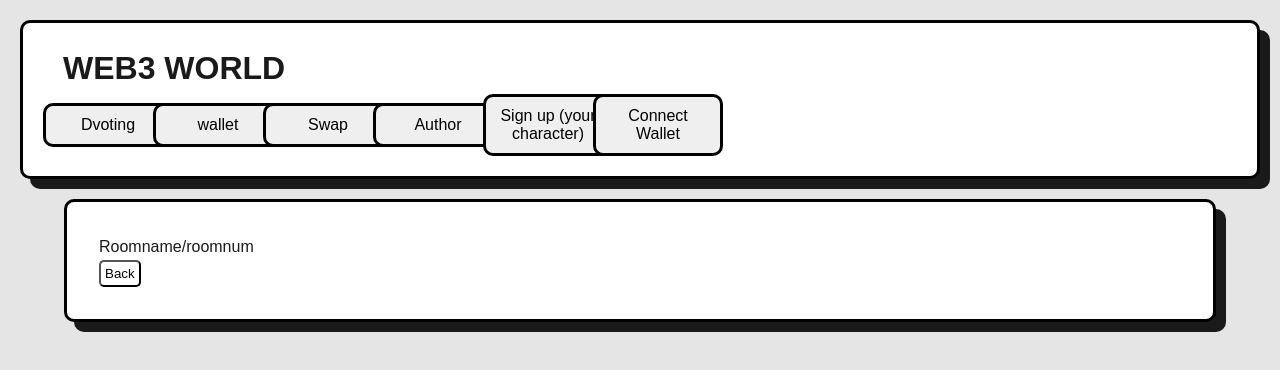
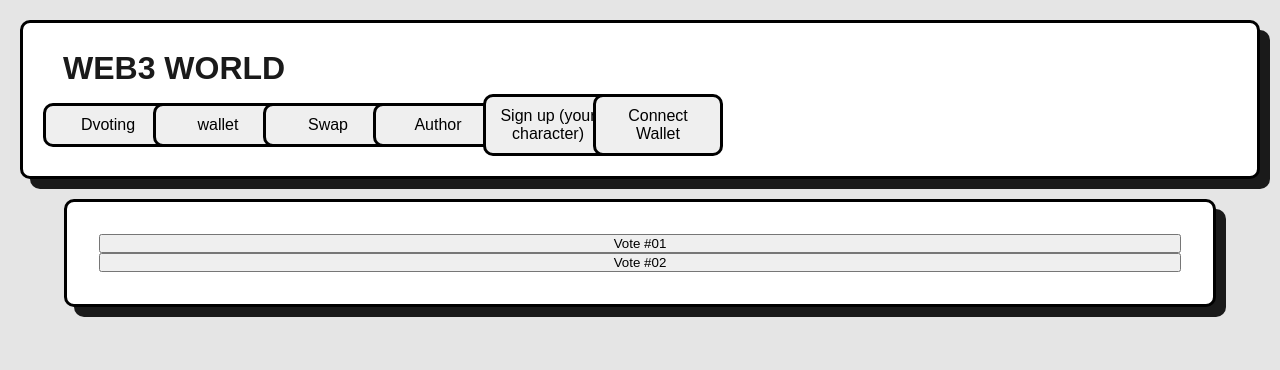
Before and after one commit to zenbuterin/web3-world, a Next.js app in the folder votingdapp/: page /dvoting in a window 1280 px wide. Shown: the top 370 px of the page. Built offline with nearby package versions, Linux system fonts and the light colour scheme; a web font is replaced by a local one.

Commit message:
fix page dvoting dan popup input create or enter

```diff
--- a/votingdapp/src/app/dvoting/page.js
+++ b/votingdapp/src/app/dvoting/page.js
@@ -4,15 +4,16 @@ export default function Dvoting() {
     return(<>
     <div className={styles.pageDvoting}>
         <div className={styles.option}>
-            <div className={styles.info}>
-            <p>Roomname/roomnum</p>
+            <button className={styles.voteButton}>Vote #01</button>
+            <button className={styles.voteButton}>Vote #02</button>
         </div>
-        <div className={styles.addNcandidate}>
-                <div><button className={styles.back}>Back</button></div>
+        <div className={styles.description}>
+            <div className={styles.candidateBox}>
+                <div className={styles.canddate}></div>
+                <div className={styles.canddate}></div>
             </div>
-            </div>
-        <div className={styles.description}>
-        {/* photo dan description dari candidate */}
+            <div className={styles.dataVisual}></div>
+
         </div>
     </div>
     </>)
```
Also changed, not shown: votingdapp/src/app/dvoting/PopupEnterRoom.js (renamed from votingdapp/src/app/dvoting/enterRoomPage.js).
